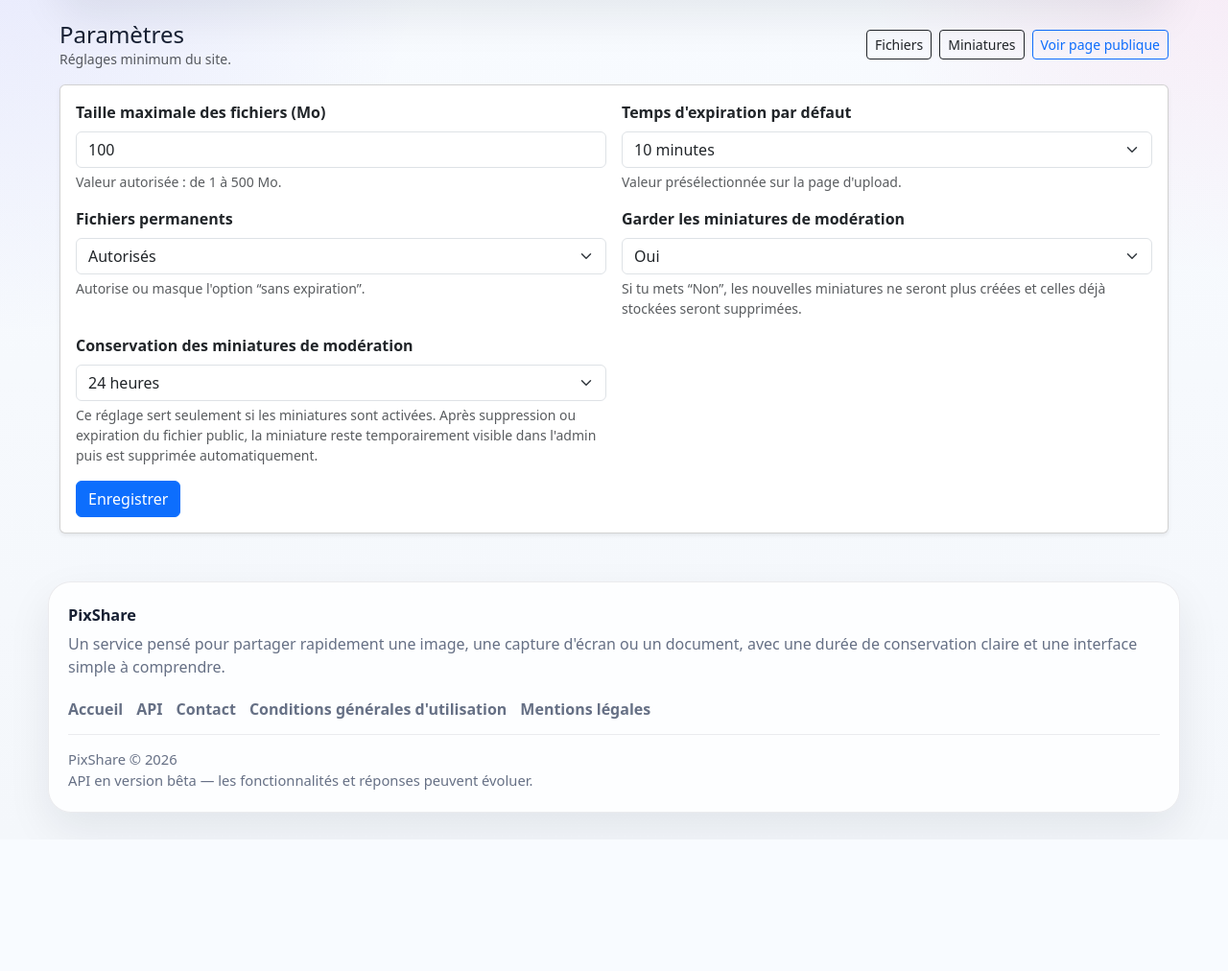
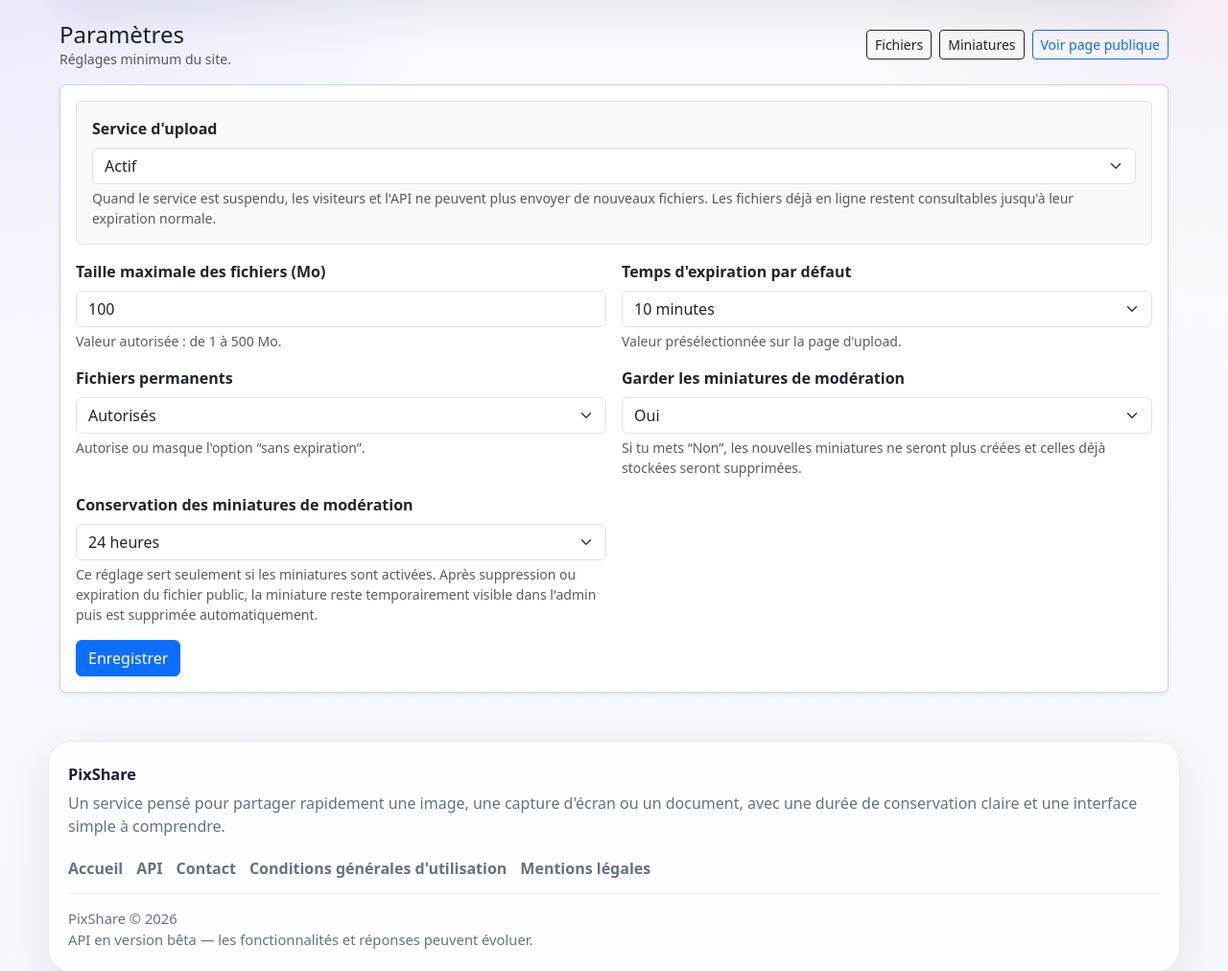
Before and after one commit to stybleu/pixshare, a Flask app: page /admin/settings in a window 1280 px wide. Shown: the part 99-1111 px from the top of the page at 96% size. Before the commit the page ends 967 px from the top, so only its background shows below. Run offline with Flask 3, Linux system fonts and the light colour scheme; the visitor is signed in with stand-in values (Sample User, id 1).

Commit message:
ajout systeme de suspension

```diff
--- a/pixshare/routes/admin_routes.py
+++ b/pixshare/routes/admin_routes.py
@@ -402,6 +402,7 @@ def admin_settings():
             flash("Taille maximale invalide.", "warning")
             return redirect(url_for("admin.admin_settings"))
 
+        upload_service_enabled_value = request.form.get("upload_service_enabled") == "1"
         allow_permanent_files = request.form.get("allow_permanent_files") == "1"
 
         try:
@@ -429,6 +430,7 @@ def admin_settings():
         previous_keep_thumbnails = bool(settings.get("keep_thumbnails", True))
 
         settings = save_settings({
+            "upload_service_enabled": upload_service_enabled_value,
             "max_upload_size_mb": max_upload_size_mb,
             "allow_permanent_files": allow_permanent_files,
             "default_lifetime_minutes": default_lifetime_minutes,
--- a/pixshare/routes/api_public_routes.py
+++ b/pixshare/routes/api_public_routes.py
@@ -20,6 +20,7 @@ from pixshare.services.api_auth_service import (
     remaining_uploads_info,
 )
 from pixshare.services.json_services import load_files, save_files
+from pixshare.services.settings_service import upload_service_enabled
 
 api_bp = Blueprint("api", __name__, url_prefix="/api")
 
@@ -340,6 +341,9 @@ def api_account():
 
 @api_bp.route("/upload", methods=["POST"])
 def api_upload():
+    if not upload_service_enabled():
+        return api_error(503, "upload_service_suspended", "Le service d'upload est temporairement suspendu.")
+
     auth = authenticate_api_key()
     if not auth.ok:
         return api_error(
--- a/pixshare/routes/public_routes.py
+++ b/pixshare/routes/public_routes.py
@@ -53,6 +53,7 @@ from pixshare.services.settings_service import (
     get_default_lifetime,
     get_max_upload_size_bytes,
     get_max_upload_size_mb,
+    upload_service_enabled,
 )
 from pixshare.services.url_import_service import UrlImportError, download_remote_image_to_temp
 from pixshare.services.moderation_service import pop_pending_notice
@@ -395,8 +396,14 @@ def index():
 
     guest_token = get_guest_token()
 
+    uploads_enabled = upload_service_enabled()
+
     if request.method == "POST":
         validate_csrf()
+
+        if not uploads_enabled:
+            flash("Le service d'upload est actuellement suspendu. Réessaie plus tard.", "warning")
+            return attach_guest_cookie(redirect(url_for("public.index")))
 
         f = request.files.get("file")
         image_url = (request.form.get("image_url") or "").strip()
@@ -498,6 +505,7 @@ def index():
         version=current_app.config["APP_VERSION"],
         can_keep=can_keep_uploads(),
         default_lifetime=get_default_lifetime(),
+        uploads_enabled=uploads_enabled,
     ))
     return attach_guest_cookie(response)
 
--- a/pixshare/services/settings_service.py
+++ b/pixshare/services/settings_service.py
@@ -7,6 +7,7 @@ DATA_DIR = Path(__file__).resolve().parents[1] / "data"
 SETTINGS_FILE = DATA_DIR / "settings.json"
 
 DEFAULT_SETTINGS = {
+    "upload_service_enabled": True,
     "max_upload_size_mb": 100,
     "allow_permanent_files": True,
     "default_lifetime_minutes": 10,
@@ -37,6 +38,7 @@ def load_settings() -> dict:
 
     settings = DEFAULT_SETTINGS.copy()
     settings.update(data)
+    settings["upload_service_enabled"] = bool(settings.get("upload_service_enabled", True))
     settings["max_upload_size_mb"] = get_valid_max_upload_size_mb(settings.get("max_upload_size_mb"))
     settings["allow_permanent_files"] = bool(settings.get("allow_permanent_files", True))
     settings["default_lifetime_minutes"] = get_valid_lifetime(settings.get("default_lifetime_minutes"))
@@ -49,6 +51,7 @@ def save_settings(settings: dict) -> dict:
     ensure_settings_file()
 
     clean_settings = {
+        "upload_service_enabled": bool(settings.get("upload_service_enabled", True)),
         "max_upload_size_mb": get_valid_max_upload_size_mb(settings.get("max_upload_size_mb")),
         "allow_permanent_files": bool(settings.get("allow_permanent_files", True)),
         "default_lifetime_minutes": get_valid_lifetime(settings.get("default_lifetime_minutes")),
@@ -89,6 +92,10 @@ def get_valid_thumbnail_retention_hours(value) -> int:
     return max(0, min(value, 48))
 
 
+def upload_service_enabled() -> bool:
+    return bool(load_settings().get("upload_service_enabled", True))
+
+
 def get_default_lifetime() -> int:
     return int(load_settings().get("default_lifetime_minutes", DEFAULT_SETTINGS["default_lifetime_minutes"]))
 
--- a/templates/admin_settings.html
+++ b/templates/admin_settings.html
@@ -22,6 +22,17 @@
   <div class="card-body">
     <form method="post" class="row g-3">
       <input type="hidden" name="csrf_token" value="{{ csrf_token }}">
+
+      <div class="col-12">
+        <div class="border rounded p-3 {% if settings.upload_service_enabled %}bg-light{% else %}bg-warning-subtle{% endif %}">
+          <label class="form-label fw-semibold">Service d'upload</label>
+          <select name="upload_service_enabled" class="form-select">
+            <option value="1" {% if settings.upload_service_enabled %}selected{% endif %}>Actif</option>
+            <option value="0" {% if not settings.upload_service_enabled %}selected{% endif %}>Suspendu</option>
+          </select>
+          <div class="form-text">Quand le service est suspendu, les visiteurs et l'API ne peuvent plus envoyer de nouveaux fichiers. Les fichiers déjà en ligne restent consultables jusqu'à leur expiration normale.</div>
+        </div>
+      </div>
 
       <div class="col-12 col-md-6">
         <label class="form-label fw-semibold">Taille maximale des fichiers (Mo)</label>
```
Also changed, not shown: templates/index.html (+10 -4 lines).
